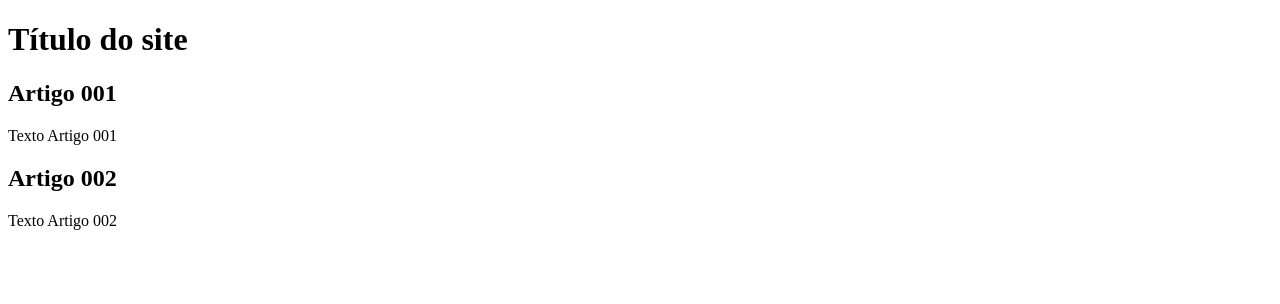
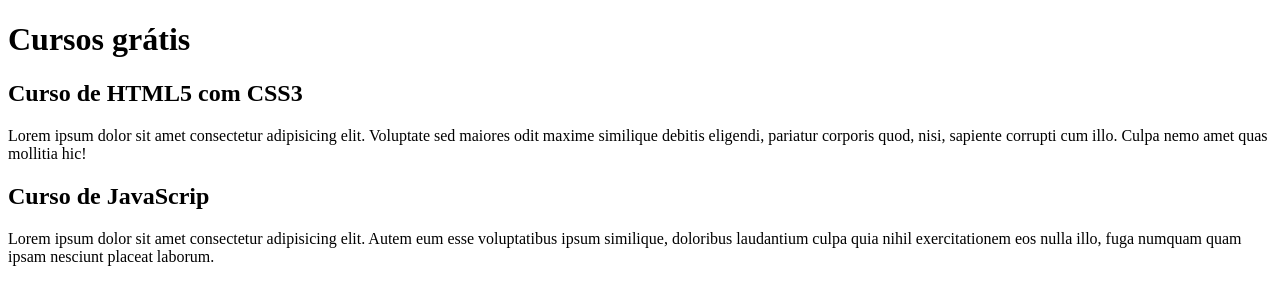
Before and after one commit to GabiZaccarias/projeto-site, a plain HTML site: page index.html in a window 1280 px wide. Drawn offline with Linux system fonts and the light colour scheme.

Commit message:
Comecei a escrever o conteúdo

```diff
--- a/index.html
+++ b/index.html
@@ -8,15 +8,15 @@
 <body>
     <main>
         <header>
-            <h1>Título do site</h1>
+            <h1>Cursos grátis</h1>
         </header>
         <article>
-            <h2>Artigo 001</h2>
-            <p>Texto Artigo 001</p>
+            <h2>Curso de HTML5 com CSS3</h2>
+            <p>Lorem ipsum dolor sit amet consectetur adipisicing elit. Voluptate sed maiores odit maxime similique debitis eligendi, pariatur corporis quod, nisi, sapiente corrupti cum illo. Culpa nemo amet quas mollitia hic!</p>
         </article>
         <article>
-            <h2>Artigo 002</h2>
-            <p>Texto Artigo 002</p>
+            <h2>Curso de JavaScrip</h2>
+            <p>Lorem ipsum dolor sit amet consectetur adipisicing elit. Autem eum esse voluptatibus ipsum similique, doloribus laudantium culpa quia nihil exercitationem eos nulla illo, fuga numquam quam ipsam nesciunt placeat laborum.</p>
         </article>
     </main>
 </body>
```
